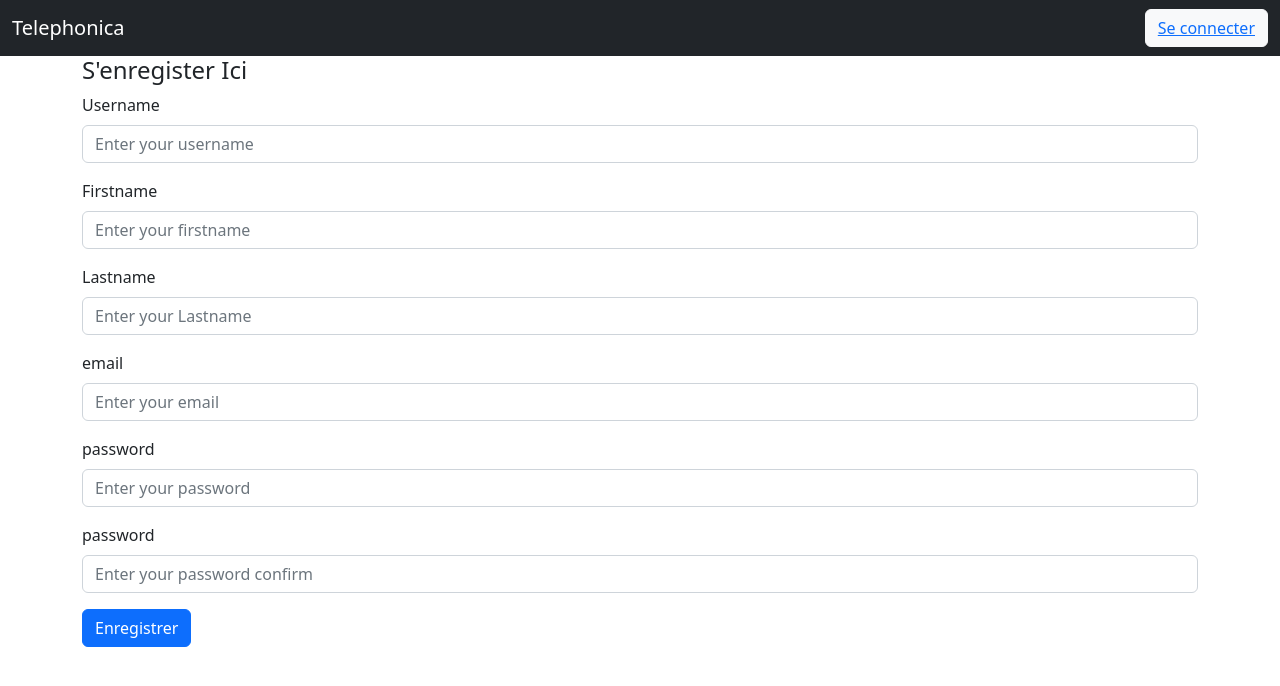
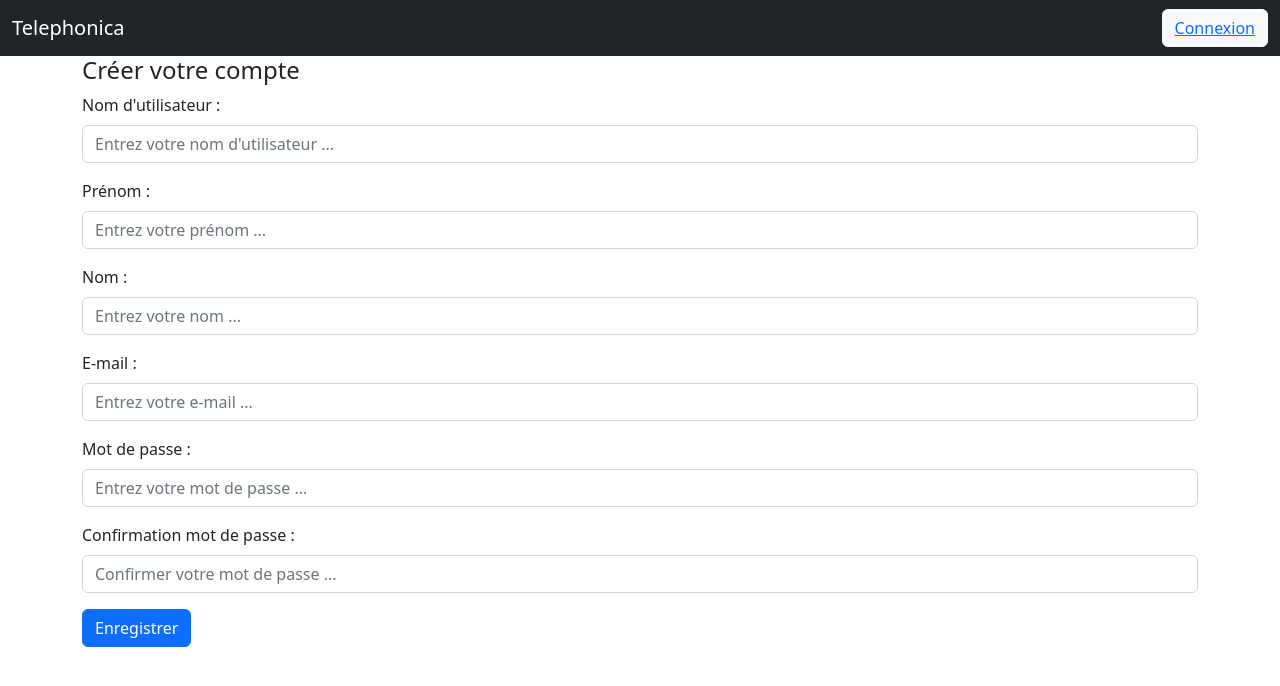
Before and after one commit to MaillotCedric/site_django, a Django app: template src/account/templates/account/register.html in a window 1280 px wide. Shown: the top 686 px of the page. Run offline with Django 3.2, Linux system fonts and the light colour scheme; the template is opened without the code that fills it, so the values that code supplies are empty; some libraries are stand-ins or nearby versions.

Commit message:
fix orthographe et traduction

```diff
--- a/src/account/templates/account/register.html
+++ b/src/account/templates/account/register.html
@@ -2,7 +2,7 @@
 
 {% block content %}
 
-<h4>S'enregister Ici</h4>
+<h4>Créer votre compte</h4>
 
 {% for message in messages %}
    <strong>{{message}}</strong>
@@ -11,28 +11,28 @@
 <form action="{% url 'register' %}" method="post">
     {% csrf_token %}
     <div class="mb-3">
-        <label for="username" class="form-label">Username</label>
-        <input type="text" class="form-control" name="username" id="username" placeholder="Enter your username" required>
+        <label for="username" class="form-label">Nom d'utilisateur :</label>
+        <input type="text" class="form-control" name="username" id="username" placeholder="Entrez votre nom d'utilisateur ..." required>
     </div>
     <div class="mb-3">
-        <label for="firstname" class="form-label">Firstname</label>
-        <input type="text" class="form-control" name="firstname" id="firstname" placeholder="Enter your firstname" required>
+        <label for="firstname" class="form-label">Prénom :</label>
+        <input type="text" class="form-control" name="firstname" id="firstname" placeholder="Entrez votre prénom ..." required>
     </div>
     <div class="mb-3">
-        <label for="lastname" class="form-label">Lastname</label>
-        <input type="text" class="form-control" name="lastname" id="lastname" placeholder="Enter your Lastname" required>
+        <label for="lastname" class="form-label">Nom :</label>
+        <input type="text" class="form-control" name="lastname" id="lastname" placeholder="Entrez votre nom ..." required>
     </div>
     <div class="mb-3">
-        <label for="email" class="form-label">email</label>
-        <input type="email" class="form-control" name="email" id="email" placeholder="Enter your email" required>
+        <label for="email" class="form-label">E-mail :</label>
+        <input type="email" class="form-control" name="email" id="email" placeholder="Entrez votre e-mail ..." required>
     </div>
     <div class="mb-3">
-        <label for="password" class="form-label">password</label>
-        <input type="password" class="form-control" name="password" id="password" placeholder="Enter your password" required>
+        <label for="password" class="form-label">Mot de passe :</label>
+        <input type="password" class="form-control" name="password" id="password" placeholder="Entrez votre mot de passe ..." required>
     </div>
     <div class="mb-3">
-        <label for="password1" class="form-label">password</label>
-        <input type="password" class="form-control" name="password1" id="password1" placeholder="Enter your password confirm" required>
+        <label for="password1" class="form-label">Confirmation mot de passe :</label>
+        <input type="password" class="form-control" name="password1" id="password1" placeholder="Confirmer votre mot de passe ..." required>
     </div>
 
     <button type="submit" class="btn btn-primary">Enregistrer</button>
--- a/src/account/views.py
+++ b/src/account/views.py
@@ -50,11 +50,11 @@ def log_user(request):
             firstname = user.first_name
             return redirect('home')
         else:
-            messages.error(request,"Mauvaise authentification")
+            messages.error(request,"Erreur d'authentification ...")
             return redirect('login')
     return render(request, 'account/login.html')
 
 def log_out(request):
     logout(request)
-    messages.success(request, "Vous avez bien etait déconecté")
+    # messages.success(request, "Vous avez bien etait déconecté")
     return redirect('home')
--- a/src/home/templates/base.html
+++ b/src/home/templates/base.html
@@ -15,9 +15,9 @@
             <a class="navbar-brand">Telephonica</a>
             <form class="d-flex">
                 {% if user.is_authenticated %}
-                    <button class="btn btn-light ms-3"><a href="{% url 'logout' %}">Se deconecter</a></button>
+                    <button class="btn btn-light ms-3"><a href="{% url 'logout' %}">Déconnexion</a></button>
                 {% else %}
-                    <button class="btn btn-light ms-3"><a href="../account/login">Se connecter</a></button>
+                    <button class="btn btn-light ms-3"><a href="../account/login">Connexion</a></button>
                 {% endif %}
             </form>
         </div>
```
Also changed, not shown: src/account/templates/account/login.html (+5 -5 lines).
